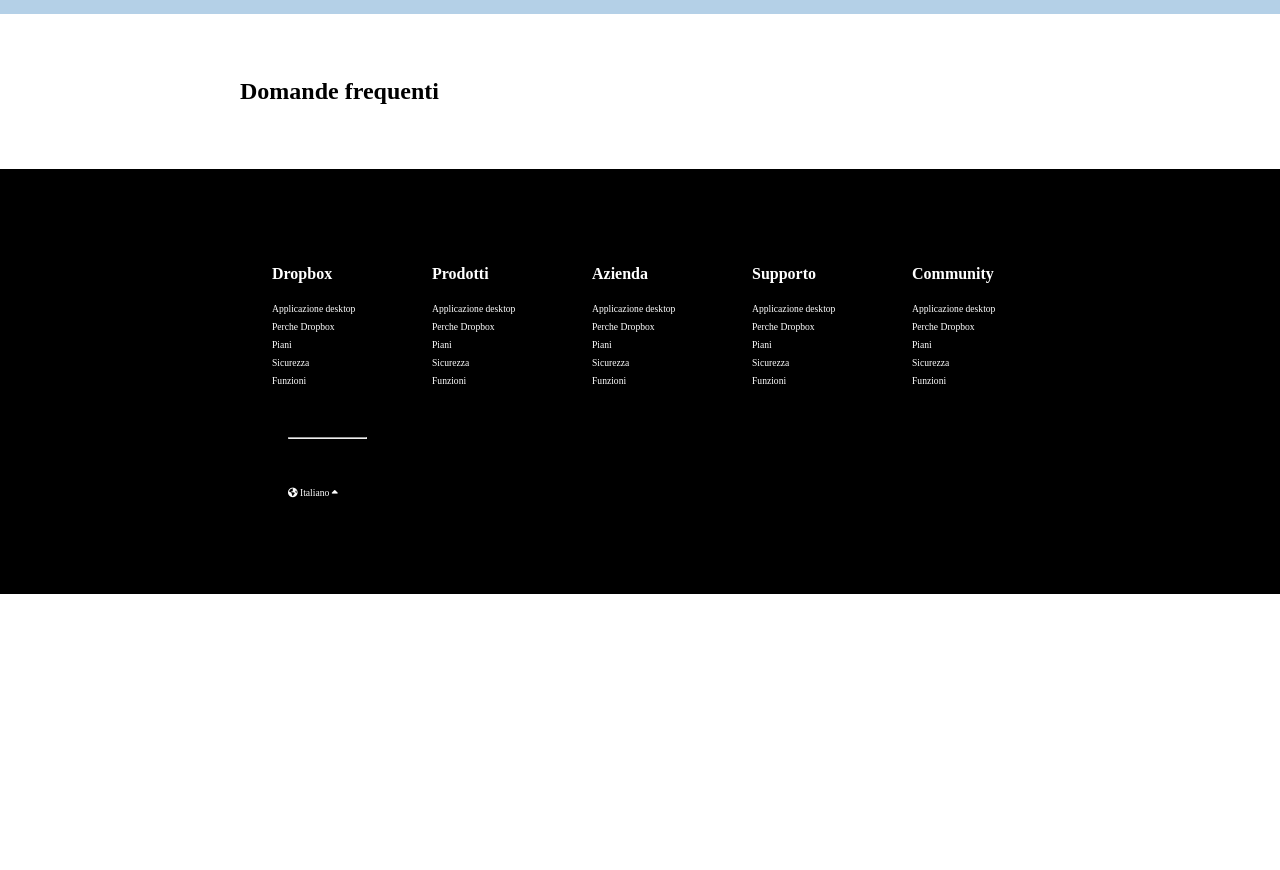
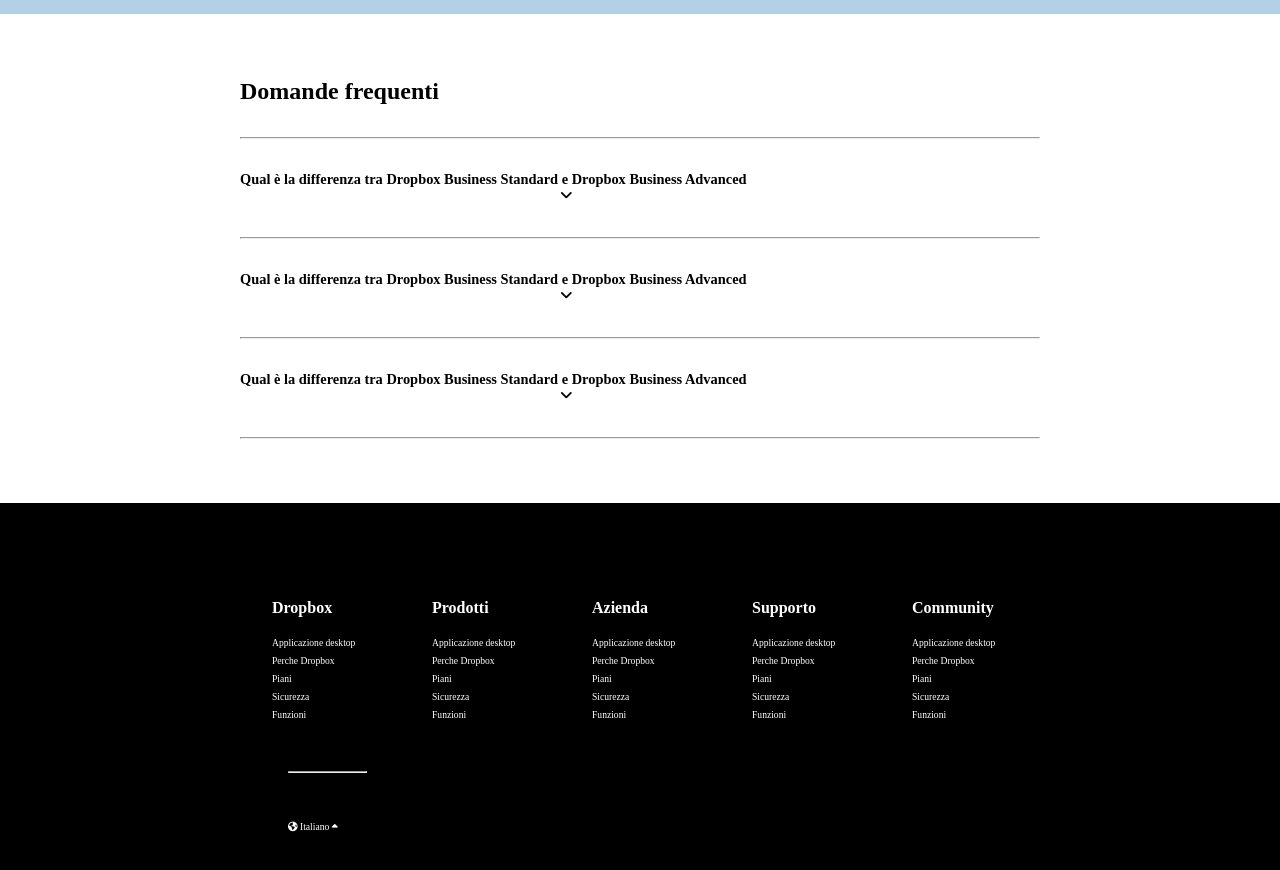
Before and after one commit to AlessioAbbati/htmlcss-dropbox, a plain HTML site: page index.html in a window 1280 px wide. Shown: the part 5260-6130 px from the top of the page. Before the commit the page ends 5854 px from the top, so only its background shows below. Drawn offline with Linux system fonts and the light colour scheme.

Commit message:
ad section 7 and footer a hover effects

```diff
--- a/assets/style.css
+++ b/assets/style.css
@@ -457,7 +457,16 @@ main .content .sub-title p {
 .s-7 {
     margin: 4rem 15rem 4rem 15rem
 }
-
+.s-7 hr {
+    margin-top: 2rem;
+}
+.s-7 p {
+    margin-top: 2rem;
+    font-size: .9rem;
+}
+.s-7 p i {
+    margin-left: 20rem;
+}
 /*footer*/
 
 footer {
@@ -502,3 +511,6 @@ footer p {
     margin-top: 3rem;
     margin-left: 18rem;
 }
+footer .first-level-list a:hover {
+    color: red;
+}
--- a/index.html
+++ b/index.html
@@ -339,6 +339,13 @@
 
       <section class="s-7">
         <h2 class="title-7">Domande frequenti</h2>
+        <hr>
+        <p><strong>Qual è la differenza tra Dropbox Business Standard e Dropbox Business Advanced <i class="fa-solid fa-angle-down"></i></strong></p>
+        <hr>
+        <p><strong>Qual è la differenza tra Dropbox Business Standard e Dropbox Business Advanced <i class="fa-solid fa-angle-down"></i></strong></p>
+        <hr>
+        <p><strong>Qual è la differenza tra Dropbox Business Standard e Dropbox Business Advanced <i class="fa-solid fa-angle-down"></i></strong></p>
+        <hr>
 
 
       </section>
```
